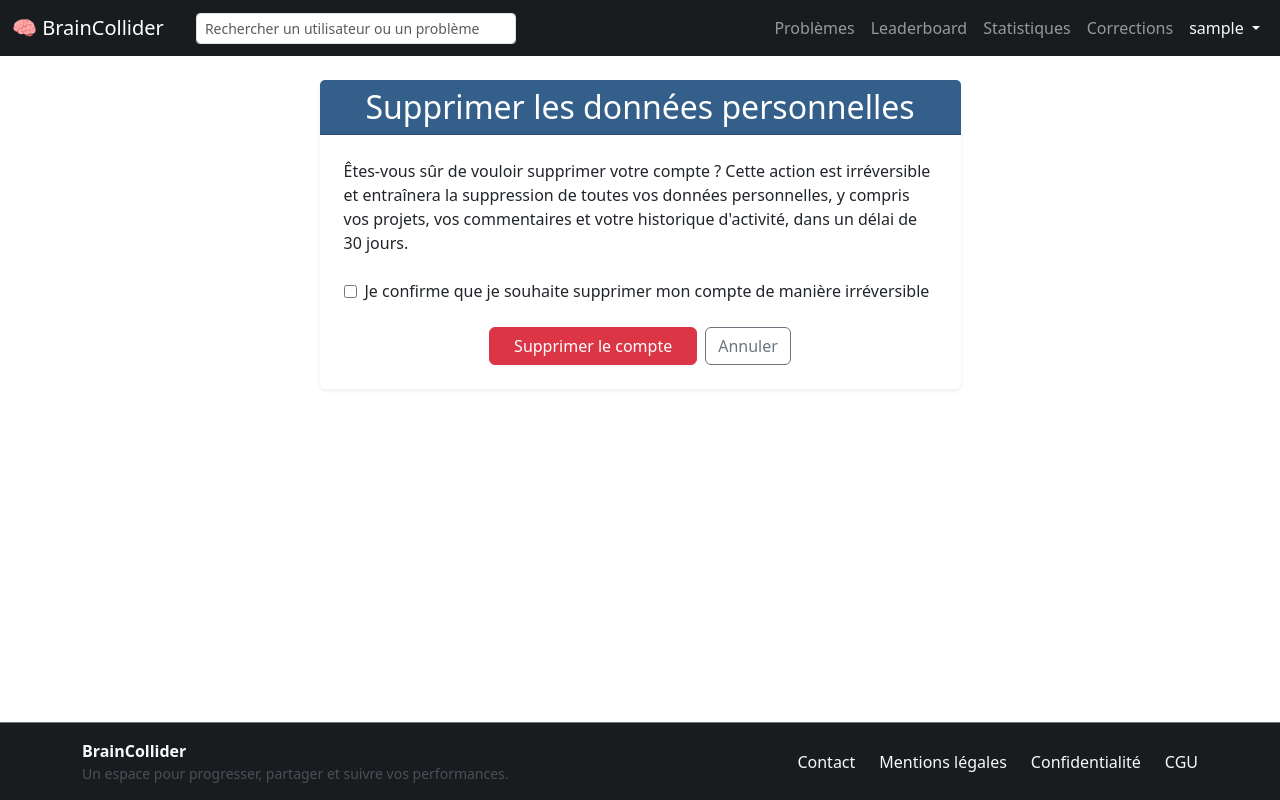
After one commit to DaStygos/braincollider, a Django app: page /accounts/delete/ in a window 1280 px wide. The commit adds this page. Run offline with Django 5.2, Linux system fonts and the light colour scheme; the visitor is signed in with stand-in values (Sample User, id 1); data comes from the database, SQL or seed files in the repository; data that the repository does not hold is empty; some libraries are stand-ins or nearby versions.

Commit message:
added account deletion

```diff
--- a/accounts/forms.py
+++ b/accounts/forms.py
@@ -95,3 +95,10 @@ class UserUpdateForm(forms.ModelForm):
             'username': forms.TextInput(attrs=form_control_attrs(placeholder="Nom d'utilisateur")),
             'email': forms.EmailInput(attrs=form_control_attrs(placeholder='Adresse email')),
         }
+
+class AccountDeletionForm(forms.Form):
+    confirm_deletion = forms.BooleanField(
+        label="Je confirme que je souhaite supprimer mon compte de manière irréversible",
+        required=True,
+        widget=forms.CheckboxInput(),
+    )
--- /dev/null
+++ b/accounts/templates/accounts/delete_account.html
@@ -0,0 +1,30 @@
+{% extends "base_generic.html" %}
+{% load static %}
+
+{% block content %}
+<div class="row justify-content-center">
+    <div class="col-12 col-lg-8 col-xl-7">
+        <div class="card border-0 shadow-sm">
+            {% include "includes/_card_header.html" with title="Supprimer les données personnelles" centered=True header_class="bg-primary text-white" heading_tag="h2" %}
+            <div class="card-body p-4">
+                <form method="post" enctype="multipart/form-data">
+                    {% csrf_token %}
+                    <p class="mb-4">Êtes-vous sûr de vouloir supprimer votre compte ?
+                        Cette action est irréversible et entraînera la suppression de toutes vos données personnelles, y compris vos projets, vos commentaires et votre historique d'activité, dans un délai de 30 jours.</p>
+                    <div class="mb-3 account-delete d-flex gap-2 align-items-center">
+                        {{ form.confirm_deletion }}
+                        <label for="{{ form.confirm_deletion.id_for_label }}" class="form-check-label">
+                            Je confirme que je souhaite supprimer mon compte de manière irréversible
+                        </label>
+                    </div>
+                    <div class="d-flex justify-content-center gap-2 flex-wrap mt-4">
+                        <button type="submit" class="btn btn-danger px-4">Supprimer le compte</button>
+                        <a href="{% url 'accounts:profile' %}" class="btn btn-outline-secondary">Annuler</a>
+                    </div>
+                </form>
+            </div>
+        </div>
+    </div>
+</div>
+
+{% endblock %}
--- a/accounts/templates/accounts/edit_profile.html
+++ b/accounts/templates/accounts/edit_profile.html
@@ -58,6 +58,9 @@
                     </div>
                 </form>
             </div>
+            <p class="card-text mt-3 text-center">
+                <a href="{% url 'accounts:delete_account' %}" class="btn text-danger">Supprimer mes données personnelles</a>
+            </p>
         </div>
     </div>
 </div>
--- a/accounts/urls.py
+++ b/accounts/urls.py
@@ -14,6 +14,7 @@ urlpatterns = [
     path("users/", views.user_search, name="user_search"),
     path("users/suggest/", views.matching_users, name="user_suggestions"),
     path("profile/edit/", views.edit_profile, name="edit_profile"),
+    path("delete/", views.delete_account, name="delete_account"),
     path(
         "password/change/",
         auth_views.PasswordChangeView.as_view(
--- a/accounts/views.py
+++ b/accounts/views.py
@@ -7,7 +7,7 @@ from django.contrib.auth import login
 from django.contrib.auth import get_user_model
 from django.contrib.auth.decorators import login_required
 from django.db.models import Q
-from .forms import SignUpForm, UserUpdateForm, ProfileUpdateForm
+from .forms import AccountDeletionForm, SignUpForm, UserUpdateForm, ProfileUpdateForm
 from problems.models import Submission, Problem
 from dateutil import parser
 
@@ -164,3 +164,15 @@ def matching_users(request):
         ]
 
     return JsonResponse({"results": results})
+
+@login_required
+def delete_account(request):
+    if request.method == "POST":
+        form = AccountDeletionForm(request.POST)
+        if form.is_valid():
+            user = request.user
+            user.delete()
+            return redirect("accounts:login")
+    else:
+        form = AccountDeletionForm()
+    return render(request, "accounts/delete_account.html", {"form": form})
```
